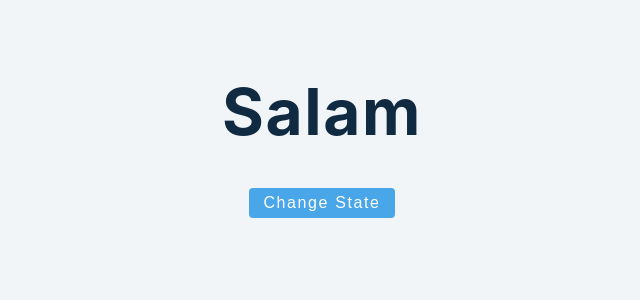
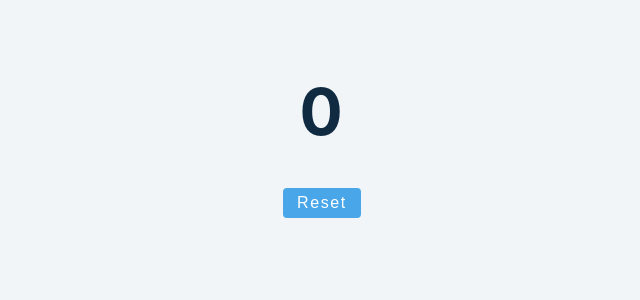
Before and after one commit to alivarastepour/react, a React (Create React App) app: page / in a window 1280 px wide. Shown: the top 300 px of the page, without its empty margins (318-958 px from the left). Built offline with nearby package versions, Linux system fonts and the light colour scheme.

Commit message:
useEffect practice2 - unsuccessful

```diff
--- a/src/tutorial/2-useEffect/setup/1-useEffect-basics.js
+++ b/src/tutorial/2-useEffect/setup/1-useEffect-basics.js
@@ -2,26 +2,37 @@ import React, { useState, useEffect } from 'react';
 // by default runs after every re-render
 // cleanup function
 // second parameter
+
+const useTimer = (reset,ss) => {
+  let [value,setValue] = useState(0);
+  useEffect(()=>{
+    if (reset){
+      setValue(0);
+      ss(true)
+    }
+    // setInterval(()=>setValue(++value), 1000);
+  },[reset,[]])
+  return value ;
+}
+
 const UseEffectBasics = () => {
-  const [state,setState] = useState(true);
-  const [value,setValue] = useState('');
+  let [s,ss] = useState(false);
+  let value = useTimer(s,ss);
 
-
-
-  useEffect(()=>{
-    if (state){
-      setValue('salam');
-    }else{
-      setValue('oodafes');
-    }
-  },[state])
+  const reset = () => {
+    // value = useTimer() ;
+  }
 
   return <>
 
+  <div>
     <h1>{value}</h1>
-    <button onClick={()=>setState(!state)} className="btn">change state</button>
+    <button onClick={()=>ss(true)} className='btn'>reset</button>
+  </div>
 
   </>
+
+
 };
 
 
```
